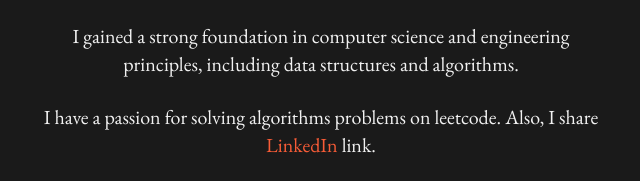
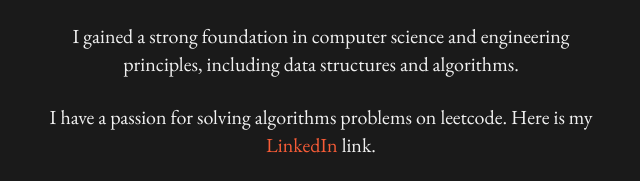
Before and after one commit to seungho0904/homepage, a plain HTML site: page index.html in a window 1280 px wide. Shown: the part 933-1114 px from the top of the page, 319-959 px from the left. Drawn offline with nearby package versions, Linux system fonts and the light colour scheme.

Commit message:
Update index.html

```diff
--- a/index.html
+++ b/index.html
@@ -64,7 +64,7 @@
 				<div class="col-lg-6 col-lg-offset-3">
 					<p>I am a recent computer engineering graduate from University of California, irvine who is seeking for software engineer jobs.</p>
 					<p>I gained a strong foundation in computer science and engineering principles, including data structures and algorithms.</p>
-					<p>I have a passion for solving algorithms problems on leetcode. Also, I share <a href="https://www.linkedin.com/in/seungho-kim-688520197">LinkedIn</a> link. </p>
+					<p>I have a passion for solving algorithms problems on leetcode. Here is my <a href="https://www.linkedin.com/in/seungho-kim-688520197">LinkedIn</a> link. </p>
 					<p>I'm open to work. Contact me now.</p>
 					<p><button type="button" class="btn btn-warning"><a href = "mailto: seunk12@uci.edu">I HAVE A FREELANCE JOB</a></button></p>
 				</div>
```
